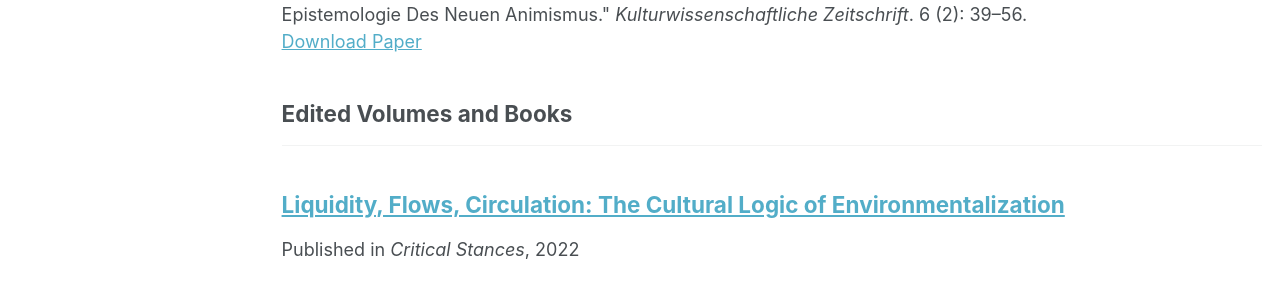
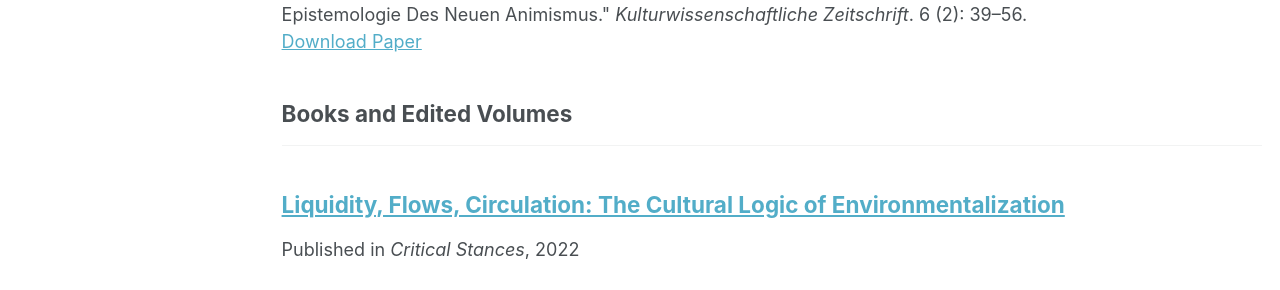
Before and after one commit to milanstuermer/milanstuermer.github.io, a Jekyll site: the page built from _pages/publications.html, in a window 1280 px wide and 900 px high, scrolled down 2284 px. Shown: the part 160-450 px from the top of the window. Built offline with Jekyll 4.4.1, drawn with Linux system fonts in a browser that asks for light colours; a script that is not in the unit is left out.

```diff
--- a/_config.yml
+++ b/_config.yml
@@ -85,7 +85,7 @@ publication_category:
   paper:
     title: "Articles and Chapters"
   book:
-    title: "Edited Volumes and Books"
+    title: "Books and Edited Volumes"
   misc:
     title: "Reviews and other Writings"
 
```
